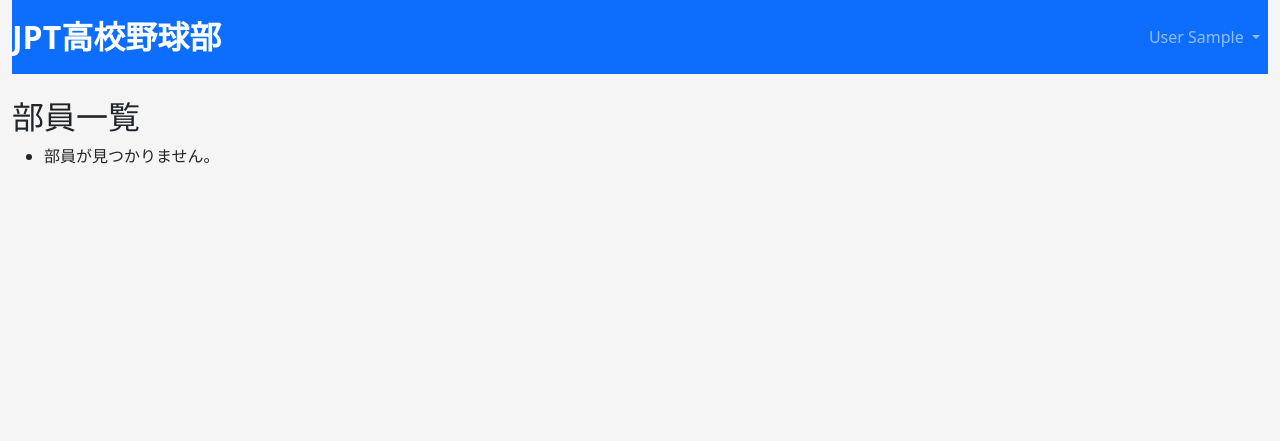
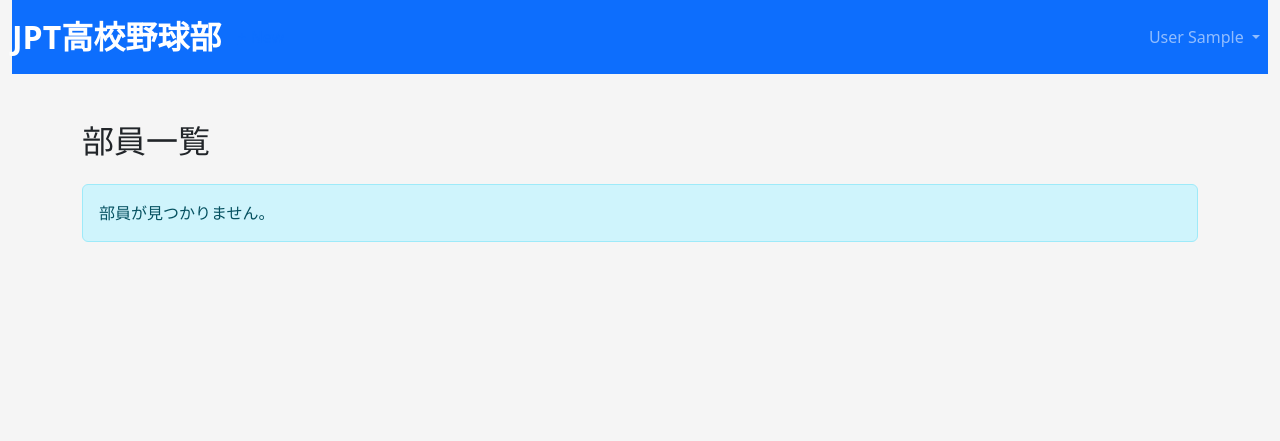
Before and after one commit to tomoki-shiozaki/baseball-talent-management-app, a Django app: page /measurements/players/ in a window 1280 px wide. Shown: the top 441 px of the page. Run offline with Django 5.2, Linux system fonts and the light colour scheme; a user stored in the database is signed in; tables that the repository leaves empty hold one stand-in row (values such as "Sample post"); parts of the project's set-up code (start-up, migrations or seed data) failed here and were passed over.

Commit message:
style(measurements): improve player list page's design

```diff
--- a/templates/measurements/player_list.html
+++ b/templates/measurements/player_list.html
@@ -3,15 +3,29 @@
 {% load user_extras %}
 
 {% block content %}
-  <h2>部員一覧</h2>
-  <ul>
+<div class="container mt-4">
+  <h2 class="mb-4">部員一覧</h2>
+
+  {% if players %}
+  <ul class="list-group">
     {% for player in players %}
-      <li>
-        {{ player|display_name }}（{{ player.grade }}年）
-        - <a href="{% url 'measurements:new' player.id %}">記録を登録</a>
-      </li>
-    {% empty %}
-      <li>部員が見つかりません。</li>
+    <li class="list-group-item">
+      <div class="d-flex flex-wrap align-items-center">
+        <div>
+          <strong>{{ player|display_name }}</strong>
+          <span class="text-muted">（{{ player.grade }}年）</span>
+        </div>
+        <a href="{% url 'measurements:new' player.id %}" class="btn btn-outline-primary btn-sm ms-3">
+          記録を登録
+        </a>
+      </div>
+    </li>
     {% endfor %}
   </ul>
+  {% else %}
+  <div class="alert alert-info" role="alert">
+    部員が見つかりません。
+  </div>
+  {% endif %}
+</div>
 {% endblock %}
```
